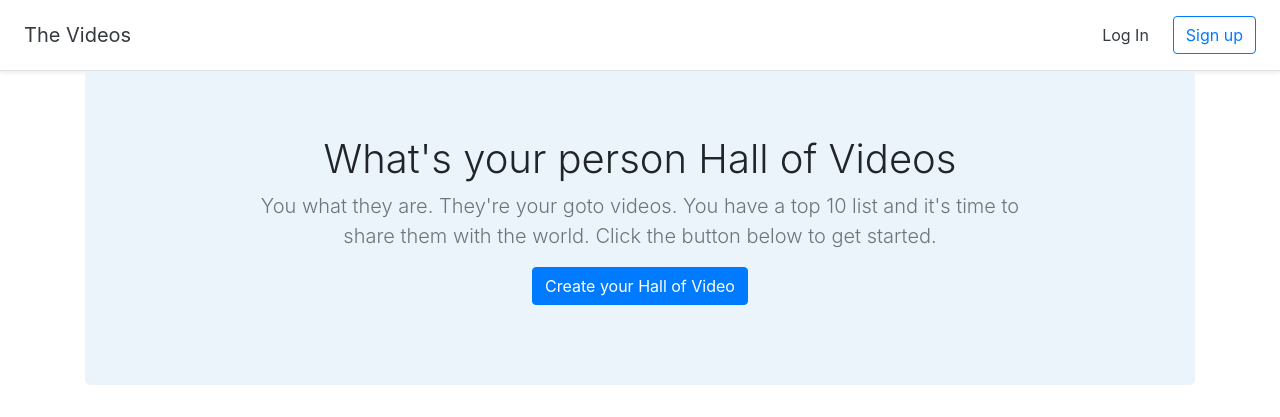
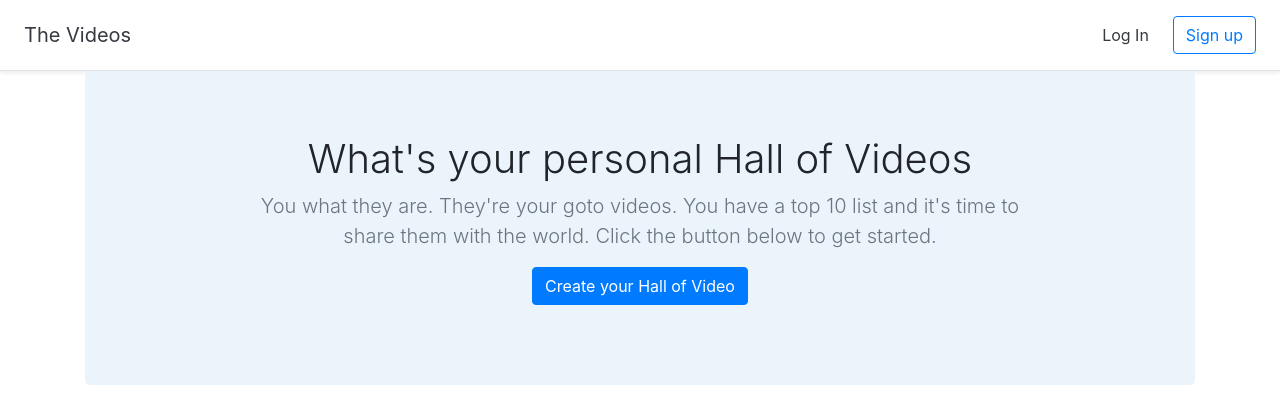
Before and after one commit to Chandler2015/HallofVideo, a Django app: page / in a window 1280 px wide. Shown: the top 417 px of the page. Run offline with Django 3.2, Linux system fonts and the light colour scheme; data comes from the database, SQL or seed files in the repository; some libraries are stand-ins or nearby versions.

Commit message:
modified the title

```diff
--- a/halls/templates/halls/home.html
+++ b/halls/templates/halls/home.html
@@ -3,7 +3,7 @@
 <div class='container'>
     <section class="jumbotron text-center">
         <div class="container">
-            <h1 class="jumbotron-heading">What's your person Hall of Videos</h1>
+            <h1 class="jumbotron-heading">What's your personal Hall of Videos</h1>
             <p class="lead text-muted">
                 You what they are. They're your goto videos. You have a top 10 list and it's time to share them with the
                 world. Click the button below to get started.
```
